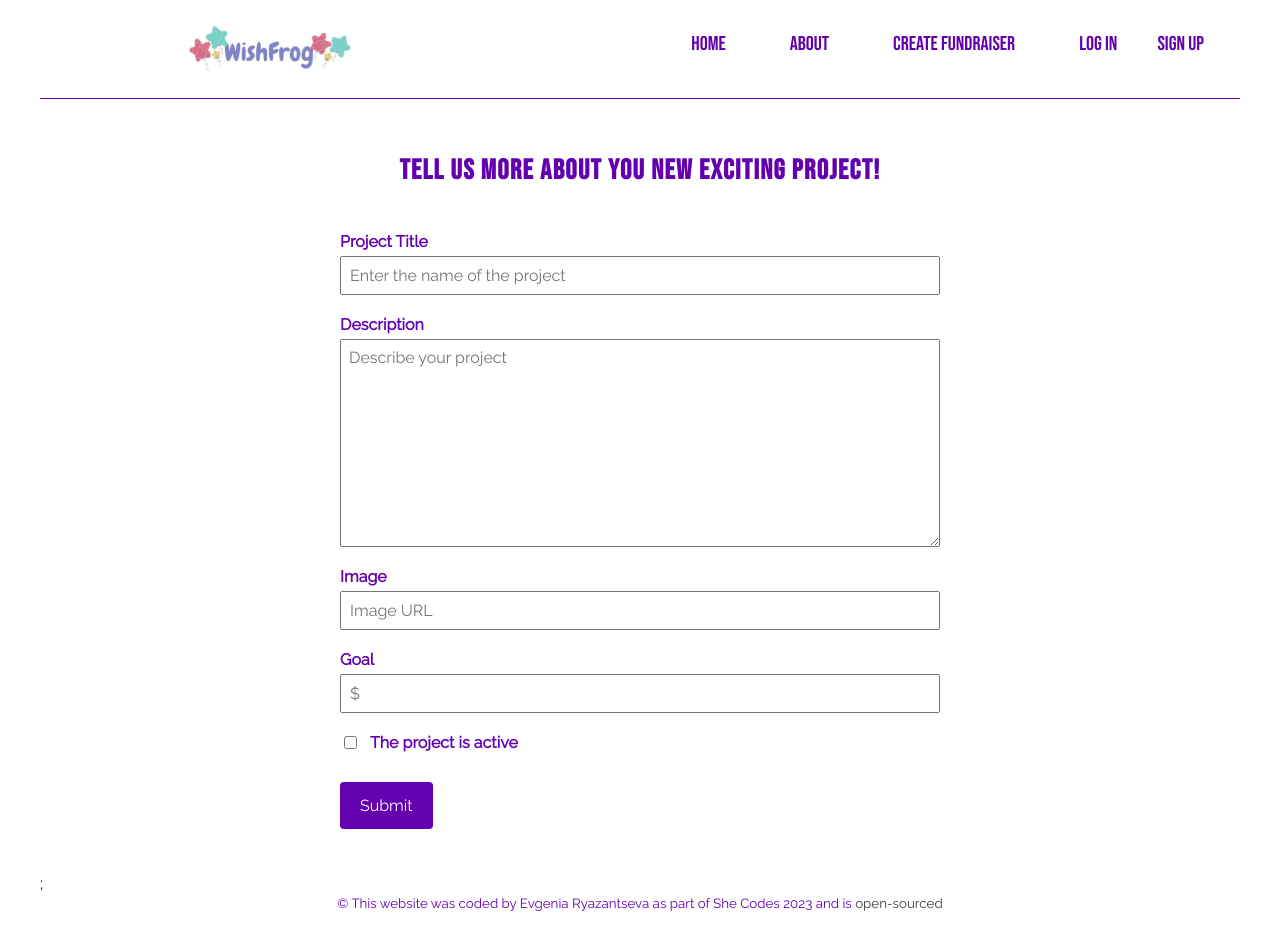
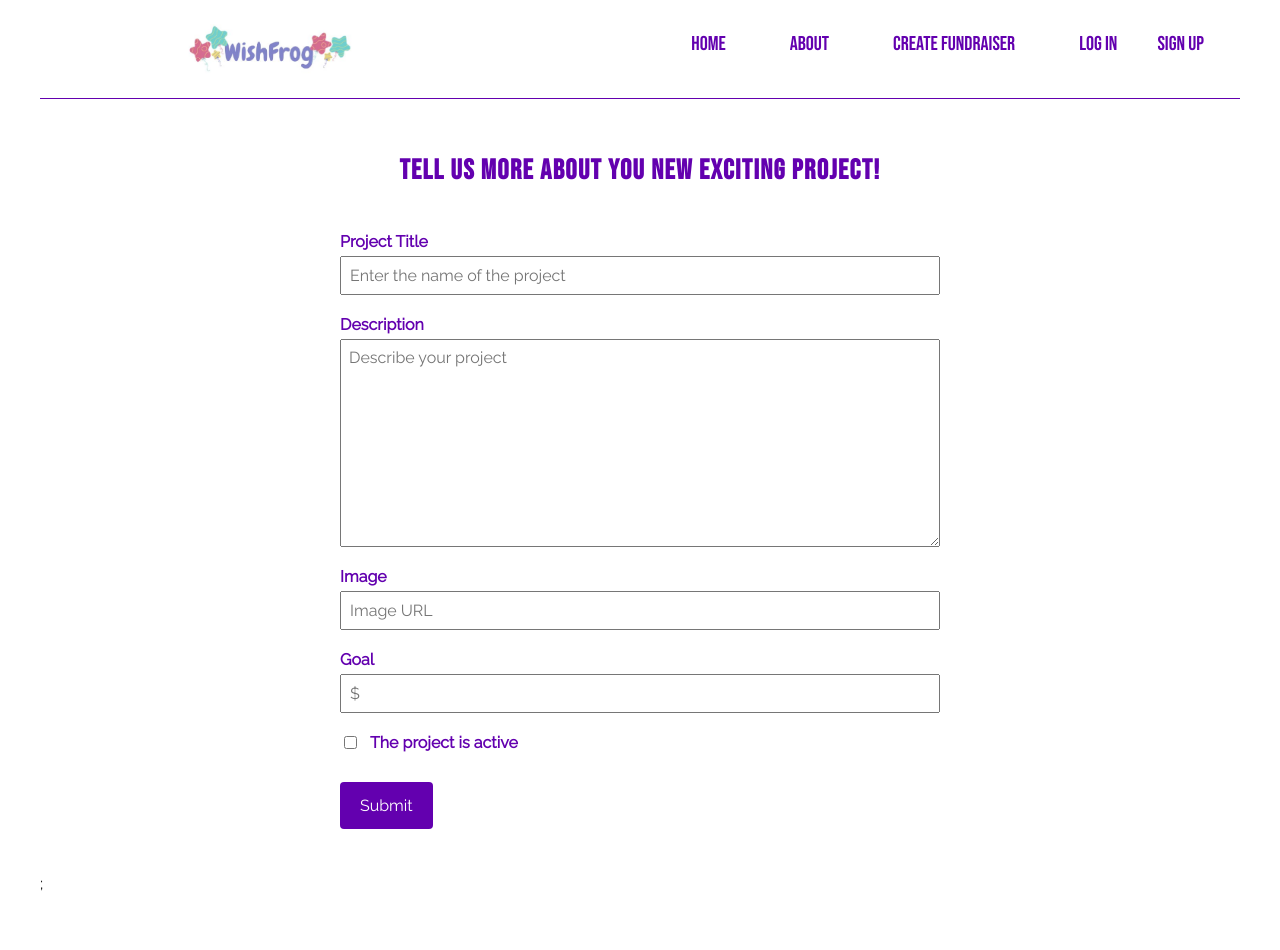
Before and after one commit to eoryazantseva/she-codes-crowdfunding-front-end, a React (Vite) app: page /projects in a window 1280 px wide. After the commit the page ends 893 px from the top, so only its background shows below. Built offline with nearby package versions, Linux system fonts and the light colour scheme.

Commit message:
deleted footer as it caused deployment issues

```diff
--- a/src/components/Footer/Footer.css
+++ /dev/null
@@ -1,21 +0,0 @@
-footer {
-    margin-top: auto;
-    width: 100%;
-    text-align: center;
-    padding-bottom: 40px;
-}
-
-small {
-    text-align: center;
-    background-color: white;
-    margin-top: auto;
-    padding: 40px 5px 10px;
-    color: var(--purple);
-}
-
-@media (min-width: 992px) {
-    footer {
-        width:80%;
-        margin: 0 auto;
-    }
-}
--- a/src/components/Footer/Footer.jsx
+++ /dev/null
@@ -1,16 +0,0 @@
-import React from "react";
-
-import "./Footer.css"
-
-
-function Footer() {
-    return (
-        <footer>
-            <small>
-                © This website was coded by Evgenia Ryazantseva as part of She Codes 2023 and is <a href="https://github.com/eoryazantseva/she-codes-crowdfunding-front-end">open-sourced</a>
-            </small>
-        </footer>
-    );
-}
-
-export default Footer;
--- a/src/components/NavBar/NavBar.jsx
+++ b/src/components/NavBar/NavBar.jsx
@@ -4,7 +4,6 @@ import { useAuth } from "../../hooks/use-auth";
 import "./NavBar.css";
 import logo from "../../assets/logo.png";
 import HamburgerButton from "../HamburgerButton/HamburgerButton";
-import Footer from "../Footer/footer";
 
 
 
@@ -100,7 +99,7 @@ function NavBar() {
                 </nav>
             </header>
             <Outlet />
-            <Footer />
+
         </div>
     );
 }
```
